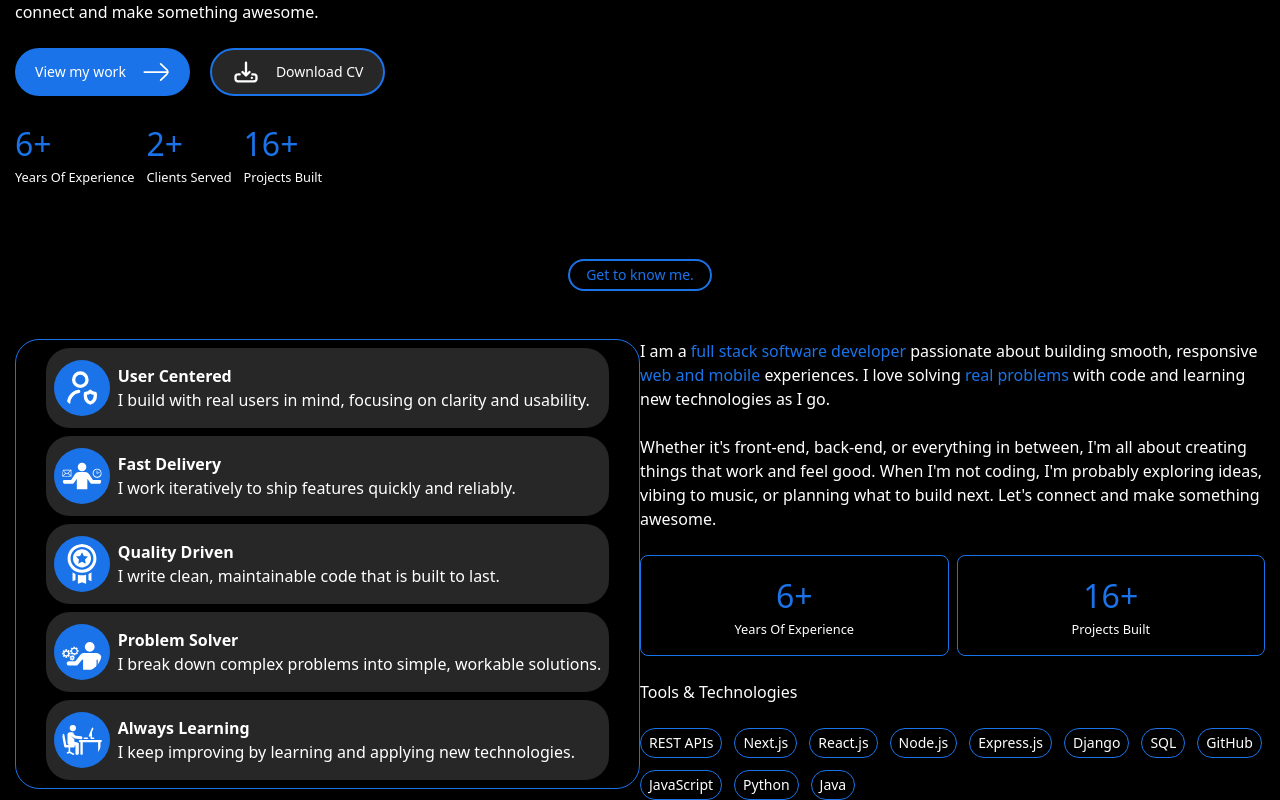
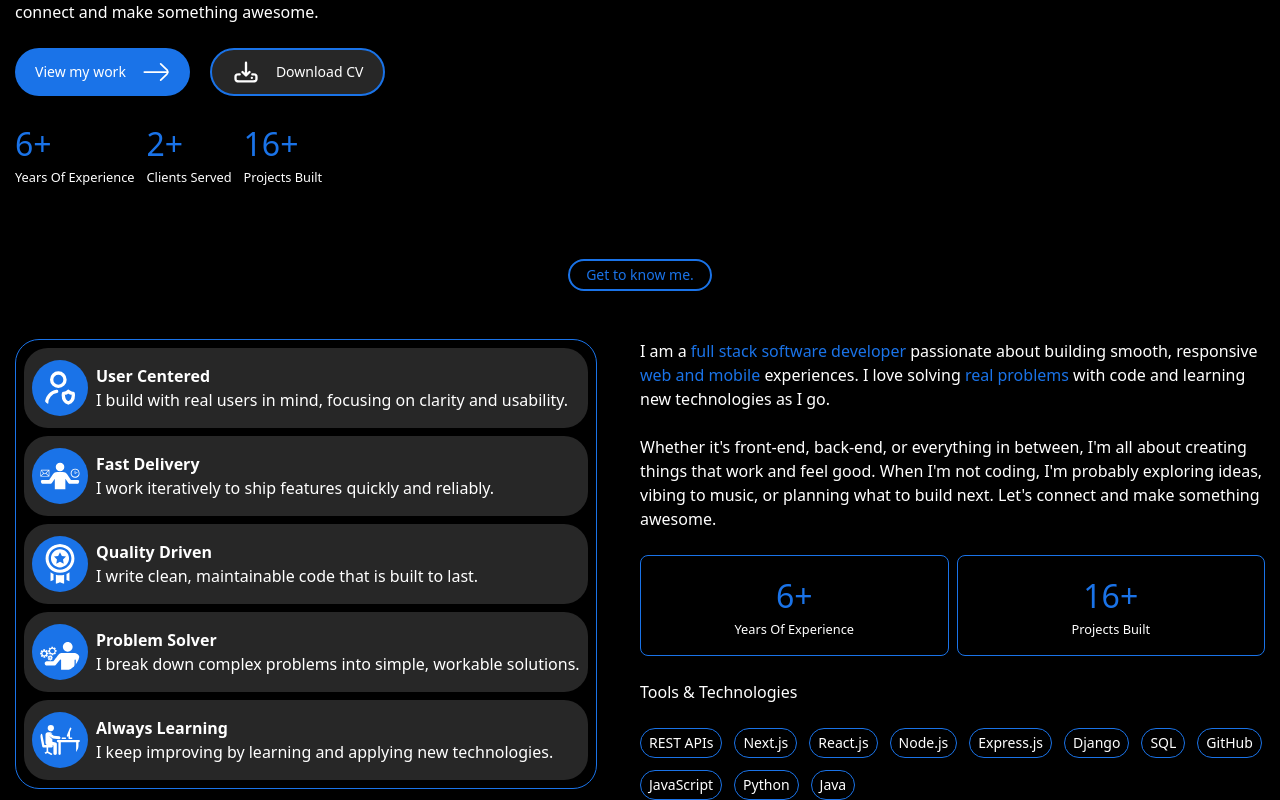
Before and after one commit to DevMahlatsi/DevMahlatsi, a React (Vite) app: page / in a window 1280 px wide. Shown: the part 496-1296 px from the top of the page. Built offline with nearby package versions, Linux system fonts and the light colour scheme.

Commit message:
fixed the issue by turning it into inline-grid instead of grid.

```diff
--- a/src/Components/About/About.tsx
+++ b/src/Components/About/About.tsx
@@ -6,9 +6,9 @@ export default function About(){
   return(
     <>
       <div className="grid grid-cols-2">
-        <div>
-          <HireReasons/>
-        </div>
+          <div>
+            <HireReasons/>
+          </div>
         <div>
           <div>
             <p>
--- a/src/Components/Indicators/Hire Reasons/HireReasons.tsx
+++ b/src/Components/Indicators/Hire Reasons/HireReasons.tsx
@@ -3,9 +3,7 @@ import { hireReasons } from "../../../Data/devmahlatsi.data";
 export default function HireReasons(){
   return(
     <>
-    <div>
-
-      <div className="overflow-hidden grid grid-cols-[max-content] justify-center sm-grid-cols-2 items-center gap-2 border border-[#1a73e8] rounded-3xl p-2">
+      <div className="inline-grid grid-cols-[2] justify-center items-center gap-2 border border-[#1a73e8] rounded-3xl p-2">
         {hireReasons.map((reason) => {
           return(
           <div>
@@ -31,7 +29,6 @@ export default function HireReasons(){
           )
         })}
       </div>
-    </div>
     </>
   )
 }
```
